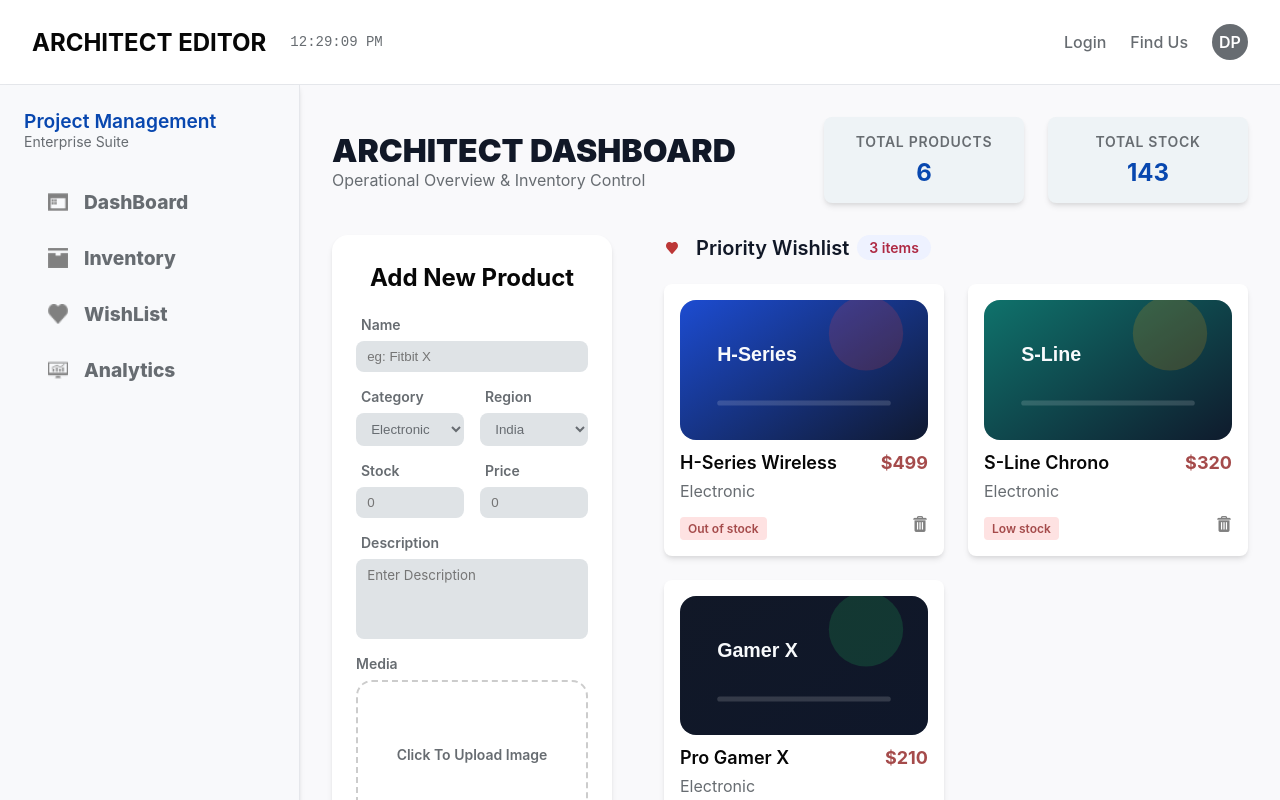
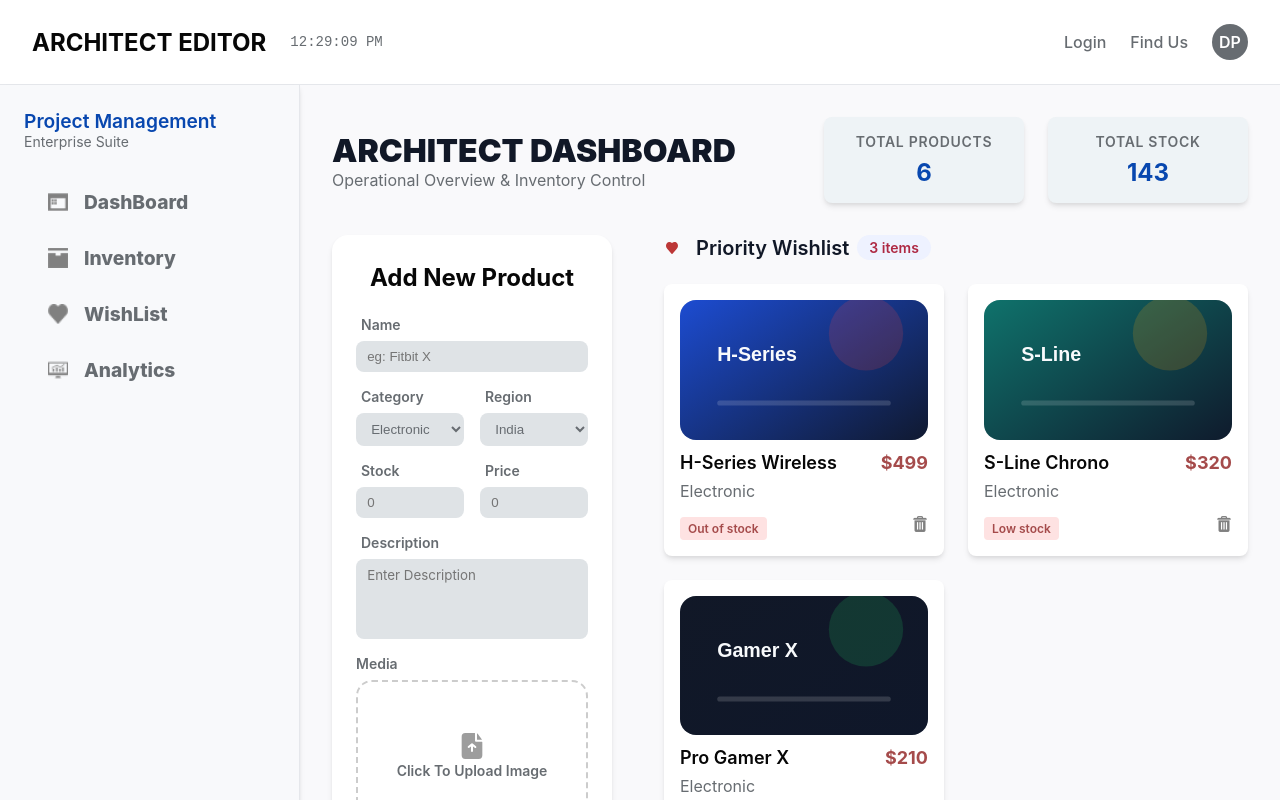
Before and after one commit to RxDB/intern_website, a React (Vite) app: page / in a window 1280 px wide. Shown: the top 800 px of the page. Built offline with nearby package versions, Linux system fonts and the light colour scheme.

Commit message:
File upload

```diff
--- a/src/components/ProductForm/ProductForm.jsx
+++ b/src/components/ProductForm/ProductForm.jsx
@@ -5,6 +5,7 @@ import Checkbox from '../common/Checkbox/Checkbox'
 import Dropdown from '../common/Dropdown/Dropdown'
 import Button from '../common/Button/Button'
 import styles from './ProductForm.module.css'
+import uploadIcon from '../../icons/file_upload.svg'
 
 
 
@@ -146,7 +147,7 @@ const ProductForm = ({ setProducts }) => {
                                 <img src={form.image} alt="Preview" className={styles.imagePreview} />
                             </div>
                         ) : (
-                            <div className={styles.uploadText}>Click to Upload Image</div>
+                            <div className={styles.uploadText}><img src={uploadIcon} alt="upload" />Click to Upload Image</div>
                         )}
                     </div>
                 </div>
--- a/src/components/ProductForm/ProductForm.module.css
+++ b/src/components/ProductForm/ProductForm.module.css
@@ -45,9 +45,16 @@
 }
 
 .uploadText {
-    text-align: center;
+    display: flex;
+    flex-direction: column;
+    align-items: center;
+    justify-content: center;
 }
 
+.uploadText img{
+    width: 2rem;
+    height: 2rem;
+}
 .fileInputContainer {
     display: flex;
     min-height: 150px;
```
Also changed, not shown: src/icons/file_upload.svg (added).
